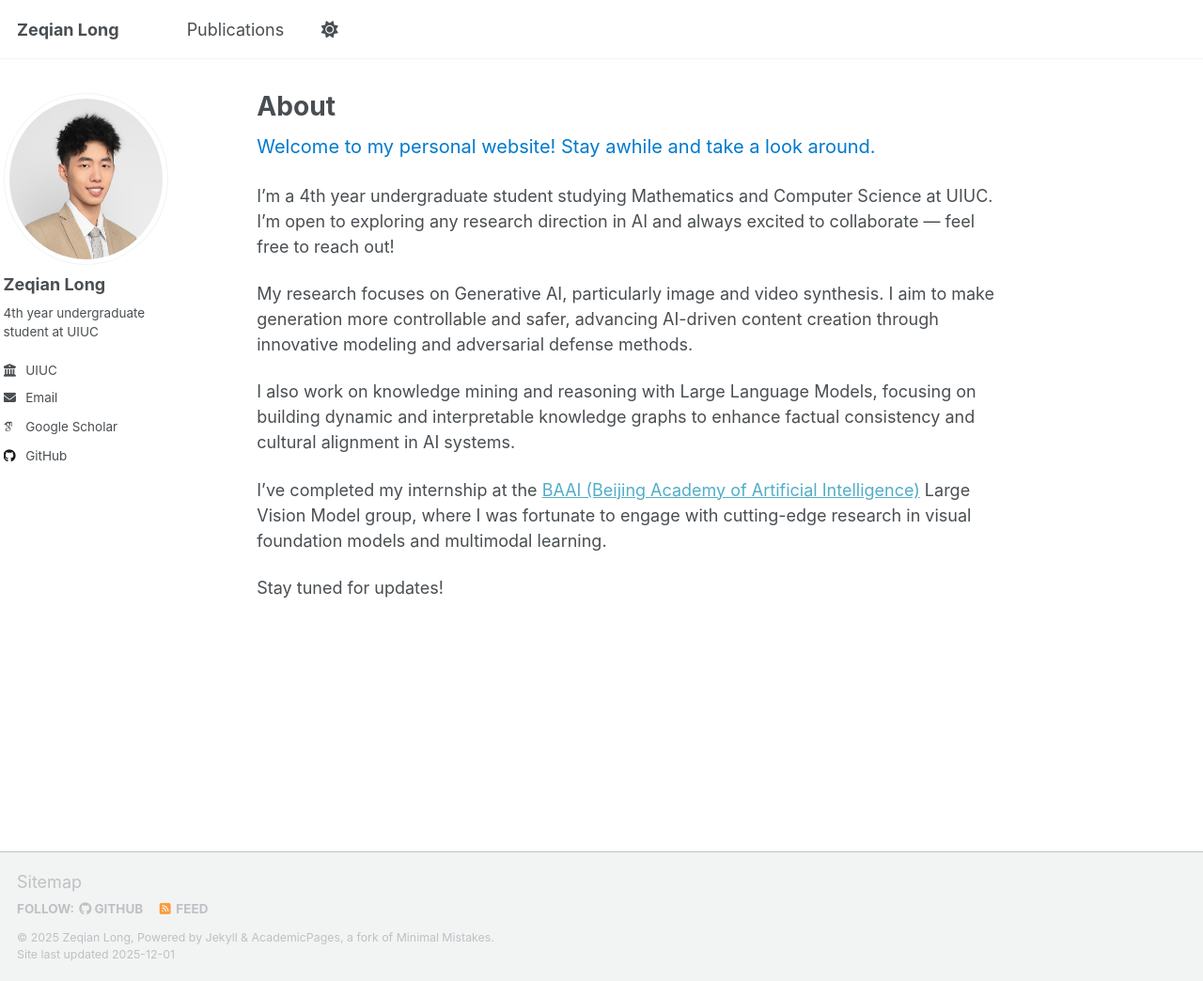
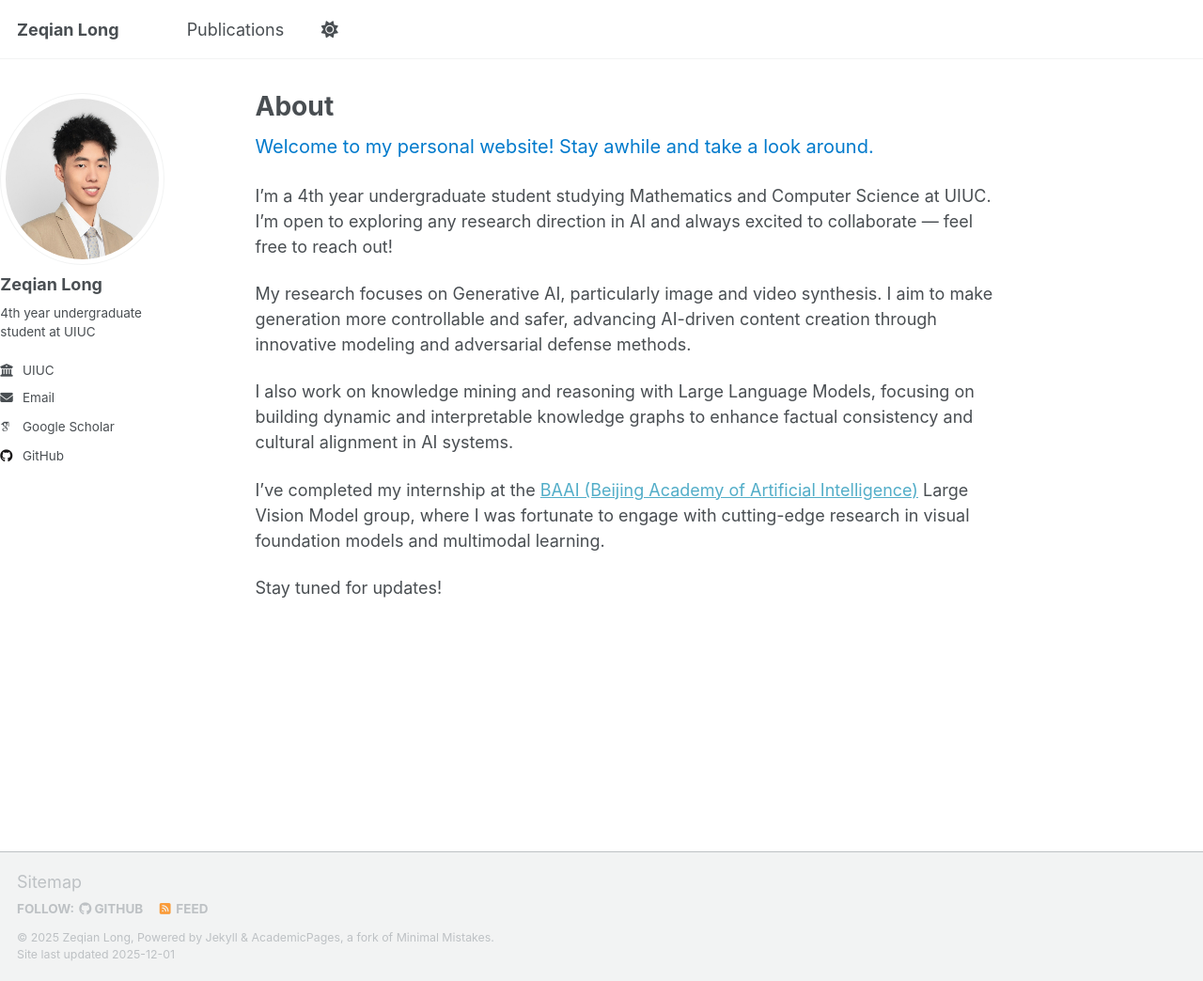
Before and after one commit to Zeqian-Long/Zeqian-Long.github.io, a Jekyll site: the page built from _pages/about.md, in a window 1280 px wide and 1044 px high. Shown: the whole window at 94% size. Built offline with Jekyll 4.4.1, drawn with Linux system fonts in a browser that asks for light colours; some web fonts are replaced; a script that is not in the unit is left out.

Commit message:
adjust layout

```diff
--- a/_sass/layout/_page.scss
+++ b/_sass/layout/_page.scss
@@ -6,8 +6,8 @@
   @include container;
   @include clearfix;
   margin-top: 2em;
-  padding-left: 0.2em;
-  padding-right: 0.2em;
+  padding-left: 0.02em;
+  padding-right: 0.02em;
   animation: intro 0.3s both;
   animation-delay: 0.35s;
 
```
